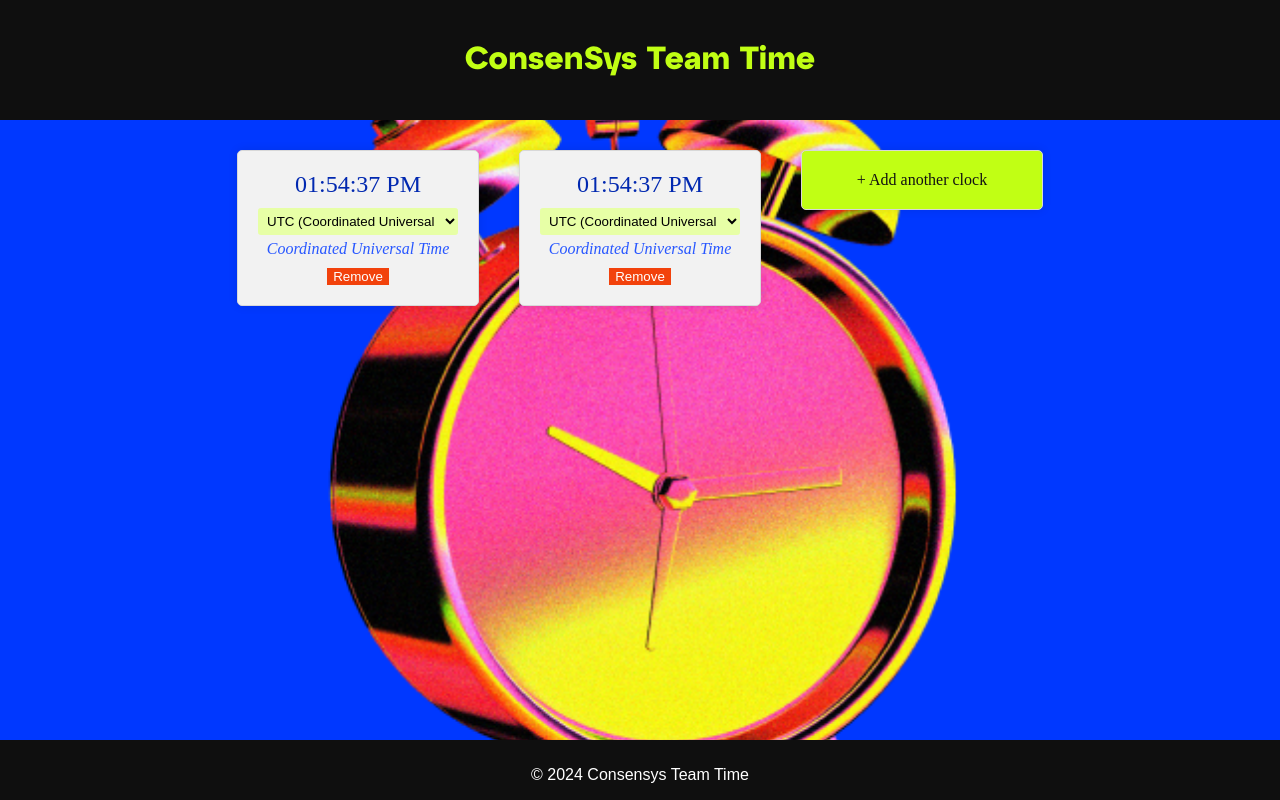
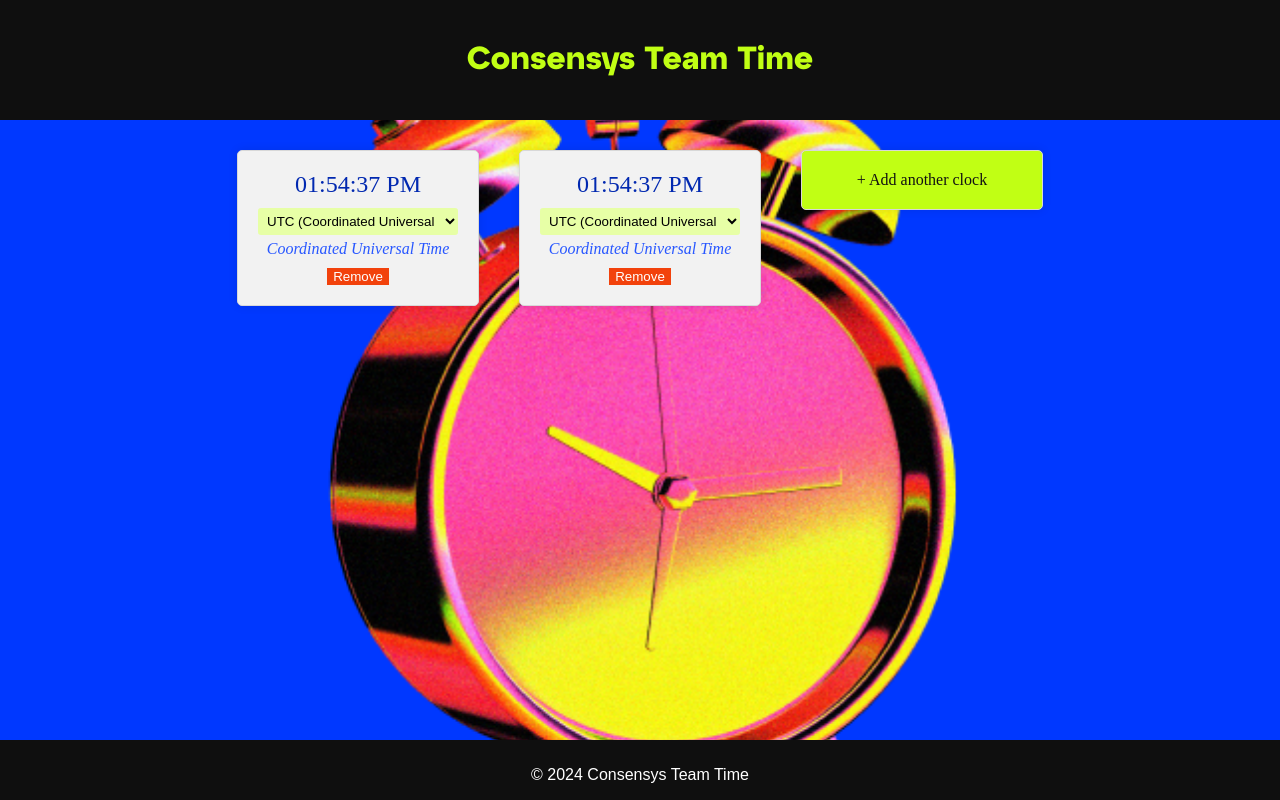
Before and after one commit to mapachurro/world-clock, a plain HTML site: page index.html in a window 1280 px wide. Drawn offline with Linux system fonts and the light colour scheme; a web font is replaced by a local one.

Commit message:
Update index.html

```diff
--- a/index.html
+++ b/index.html
@@ -10,7 +10,7 @@
 <body>
     <!-- Header Section -->
     <header>
-        <h1>ConsenSys Team Time</h1>
+        <h1>Consensys Team Time</h1>
     </header>
 
     <!-- Main Content -->
```
